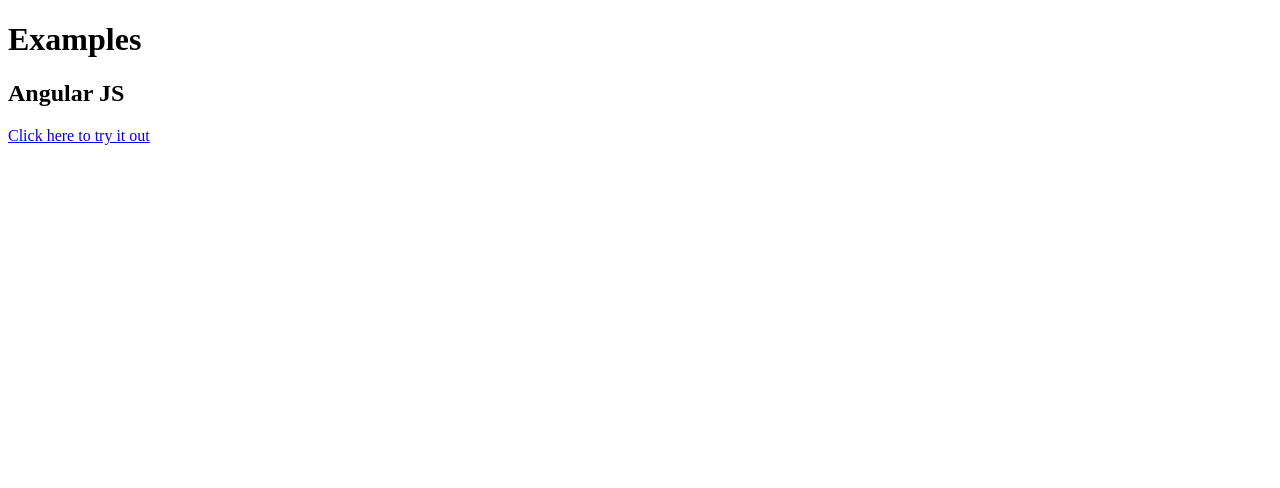
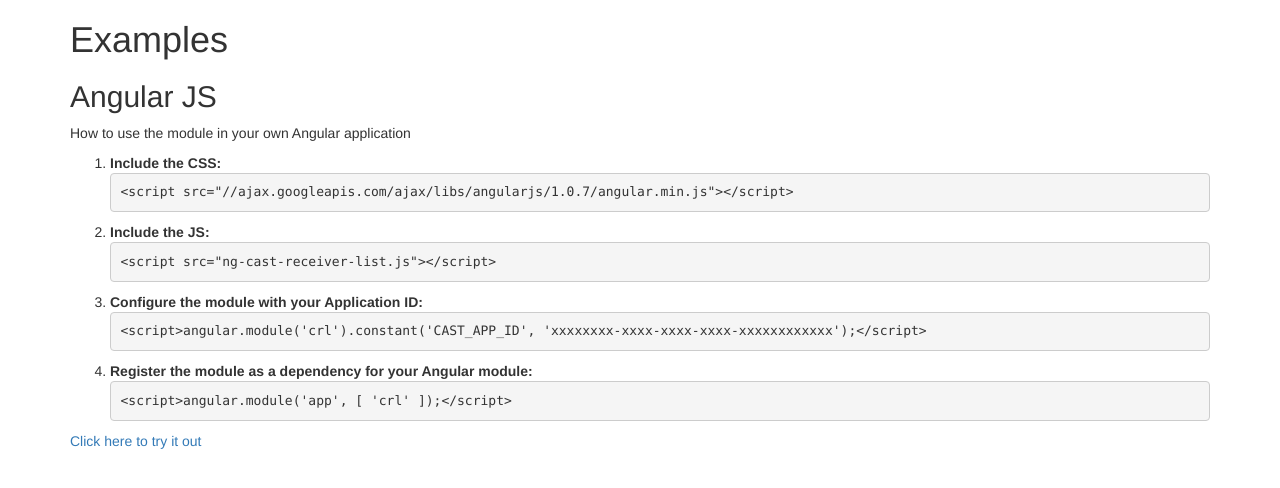
Before and after one commit to nickspacek/cast-receiver-list, a plain HTML site: page index.html in a window 1280 px wide. Drawn offline with nearby package versions, Linux system fonts and the light colour scheme.

Commit message:
Add instructional text

```diff
--- a/index.html
+++ b/index.html
@@ -1,10 +1,38 @@
 <!DOCTYPE html>
 <html lang="en">
 <head>
+	<link href="//netdna.bootstrapcdn.com/bootstrap/3.0.0-rc2/css/bootstrap.min.css" rel="stylesheet" />
 </head>
 <body>
+	<div class="container">
 	<h1>Examples</h1>
 	<h2>Angular JS</h2>
+	<p>
+		How to use the module in your own Angular application
+	</p>
+	<ol>
+		<li>
+			<strong>Include the CSS:</strong>
+			<pre>
+&lt;script src="//ajax.googleapis.com/ajax/libs/angularjs/1.0.7/angular.min.js"&gt;&lt;/script&gt;</pre>
+		</li>
+		<li>
+			<strong>Include the JS:</strong>
+			<pre>
+&lt;script src="ng-cast-receiver-list.js"&gt;&lt;/script&gt;</pre>
+		</li>
+		<li>
+			<strong>Configure the module with your Application ID:</strong>
+			<pre>
+&lt;script&gt;angular.module('crl').constant('CAST_APP_ID', 'xxxxxxxx-xxxx-xxxx-xxxx-xxxxxxxxxxxx');&lt;/script&gt;</pre>
+		</li>
+		<li>
+			<strong>Register the module as a dependency for your Angular module:</strong>
+			<pre>
+&lt;script&gt;angular.module('app', [ 'crl' ]);&lt;/script&gt;</pre>
+		</li>
+	</ol>
 	<a href="angular.html">Click here to try it out</a>
+	</div>
 </body>
 </html>
```
